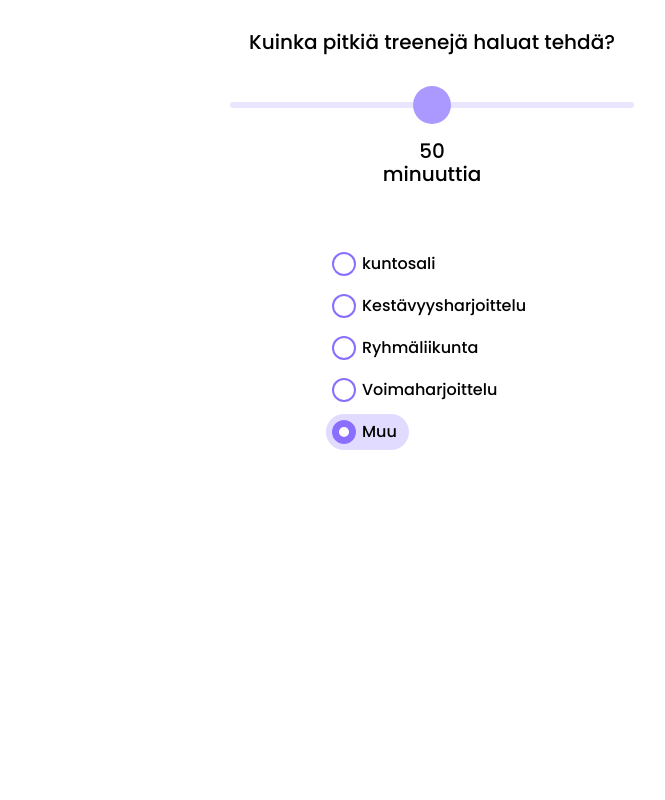
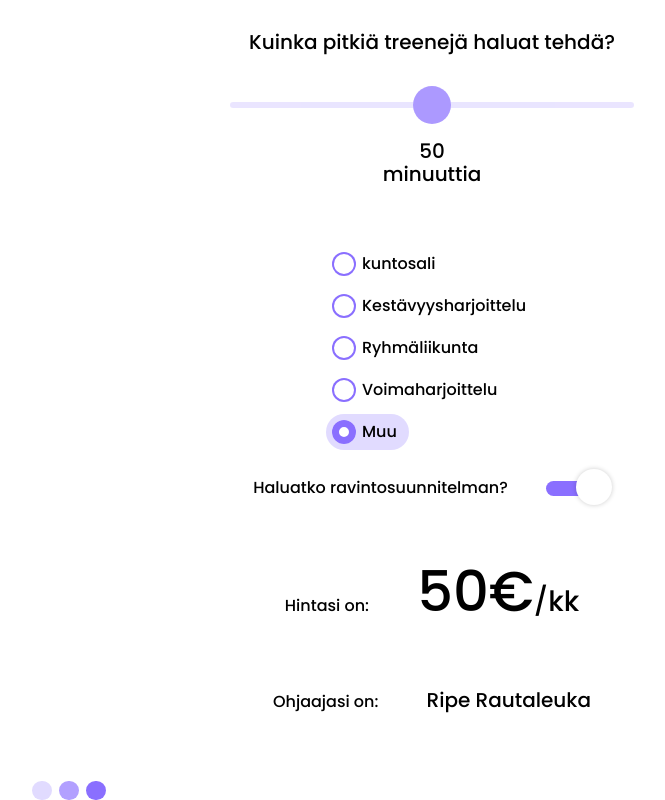
Before and after one commit to tulipekoni/Kuntomo, a React (Create React App) app: page /hintalaskuri in a window 1280 px wide. Shown: the part 750-1550 px from the top of the page, without its empty margins (208-873 px from the left). Before the commit the page ends 1270 px from the top, so only its background shows below. Built offline with nearby package versions, Linux system fonts and the light colour scheme.

Commit message:
added toggle component

```diff
--- /dev/null
+++ b/src/components/Ball3x.js
@@ -0,0 +1,15 @@
+import * as React from "react";
+
+export const Balls3x = (props) => (
+  <svg
+    width={74}
+    height={19}
+    fill='none'
+    xmlns='http://www.w3.org/2000/svg'
+    {...props}
+  >
+    <rect x={54} width={20} height={19} rx={9.5} fill='#8A6FFF' />
+    <rect x={27} width={20} height={19} rx={9.5} fill='#B2A0FF' />
+    <rect width={20} height={19} rx={9.5} fill='#E1DBFF' />
+  </svg>
+);
--- /dev/null
+++ b/src/components/Toggle.js
@@ -0,0 +1,18 @@
+import React from "react";
+import "../infrastructure/styles/toggle.css";
+export default function Toggle({ label, state, setState }) {
+  return (
+    <div className='container'>
+      <p>{label}</p>
+      <div className='checkbox'>
+        <input
+          type='checkbox'
+          name='checkbox'
+          checked={state}
+          onChange={setState}
+        />
+        <label></label>
+      </div>
+    </div>
+  );
+}
--- /dev/null
+++ b/src/infrastructure/styles/toggle.css
@@ -0,0 +1,71 @@
+.container {
+  width: 100%;
+  display: flex;
+  flex-direction: row;
+  align-items: center;
+  justify-content: center;
+}
+.checkbox {
+  position: relative;
+  display: inline-block;
+  margin-top: 5px;
+  margin-left: 38px;
+}
+.checkbox label {
+  background: #ccc;
+  position: relative;
+  display: inline-block;
+  border-radius: 46px;
+  transition: 0.4s;
+}
+.checkbox label:after {
+  content: "";
+  position: absolute;
+  width: 38px;
+  height: 38px;
+  border-radius: 100%;
+  left: 0;
+  top: -5px;
+  z-index: 2;
+  background: #fff;
+  box-shadow: 0 0 5px rgba(0, 0, 0, 0.2);
+  transition: 0.4s;
+}
+.checkbox input {
+  position: absolute;
+  left: 0;
+  top: 0;
+  width: 100%;
+  height: 100%;
+  z-index: 5;
+  opacity: 0;
+  cursor: pointer;
+}
+.checkbox input:hover + label:after {
+  box-shadow: 0 2px 15px 0 rgba(0, 0, 0, 0.2), 0 3px 8px 0 rgba(0, 0, 0, 0.15);
+}
+.checkbox input:checked + label:after {
+  left: 40px;
+}
+
+.container .checkbox label {
+  background: #bbb;
+  height: 15px;
+  width: 65px;
+}
+.container .checkbox label:after {
+  background: #fff;
+  top: -12px;
+  width: 36px;
+  height: 36px;
+}
+.container .checkbox input:hover + label:after {
+  transform: scale(1.1, 1.1);
+}
+.container .checkbox input:checked + label {
+  background: #8a6fff;
+}
+.container .checkbox input:checked + label:after {
+  background: #fff;
+  left: 30px;
+}
--- a/src/pages/hintalaskuri/Laskuri.js
+++ b/src/pages/hintalaskuri/Laskuri.js
@@ -1,13 +1,21 @@
-import React, { useState } from "react";
+import React, { useState, useEffect } from "react";
 import { SectionColumn } from "../../components/Section";
 import "../../infrastructure/styles/slider.css";
 import styled from "styled-components";
 import Slider from "../../components/Slider";
 import RadioButton from "../../components/RadioButton";
+import Toggle from "../../components/Toggle";
+import { Balls3x } from "../../components/Ball3x";
 export default function Laskuri() {
   const [kesto, setKesto] = useState(50);
   const [kerrat, setKerrat] = useState(4);
   const [laji, setLaji] = useState("kuntosali");
+  const [ravintosuunnitelma, setRavintosuunnitelma] = useState(true);
+  const [hinta, setHinta] = useState(160);
+
+  useEffect(() => {
+    setHinta(kesto);
+  }, [kesto, kerrat, laji, ravintosuunnitelma]);
 
   return (
     <SectionColumn>
@@ -27,7 +35,7 @@ export default function Laskuri() {
         min={20}
         max={80}
       />
-      <div>
+      <form>
         {lajit.map((value, index) => (
           <RadioButton
             label={value}
@@ -36,11 +44,52 @@ export default function Laskuri() {
             onChange={(a) => setLaji(lajit[index])}
           />
         ))}
-      </div>
+      </form>
+      <Toggle
+        label='Haluatko ravintosuunnitelman?'
+        state={ravintosuunnitelma}
+        setState={() => setRavintosuunnitelma((v) => !v)}
+      />
+      <Text>
+        Hintasi on:{" "}
+        <Price>
+          {hinta}€<Unit>/kk</Unit>
+        </Price>
+      </Text>
+      <Text>
+        Ohjaajasi on: <Trainer>{ohjaajat[2]}</Trainer>
+      </Text>
+      <BG />
     </SectionColumn>
   );
 }
 
+const BG = () => (
+  <>
+    <Balls3x style={{ position: "absolute", top: 0, right: 0 }} />
+    <Balls3x style={{ position: "absolute", bottom: 0, left: 0 }} />
+  </>
+);
+
+const Text = styled.p`
+  font-size: 16px;
+`;
+const Price = styled.span`
+  font-size: 56px;
+  margin-left: 44px;
+`;
+const Unit = styled.span`
+  font-size: 28px;
+`;
+const Trainer = styled.span`
+  font-size: 20px;
+  margin-left: 44px;
+`;
+
+const Line = styled.hr`
+  border: 1px solid red;
+  width: 100%;
+`;
 const lajit = [
   "kuntosali",
   "Kestävyysharjoittelu",
@@ -48,8 +97,12 @@ const lajit = [
   "Voimaharjoittelu",
   "Muu",
 ];
-const RadioButtonContainer = styled.section`
-  display: flex;
-  flex-direction: row;
-  padding: 64px;
-`;
+const ohjaajat = [
+  "Marko Savolainen",
+  "Inkeri Määttä",
+  "Ripe Rautaleuka",
+  "Ninni Merikylä",
+  "Joona Kotaniemi",
+  "Unelma Sirpaleena",
+  "Heidi Lapaluu",
+];
```
